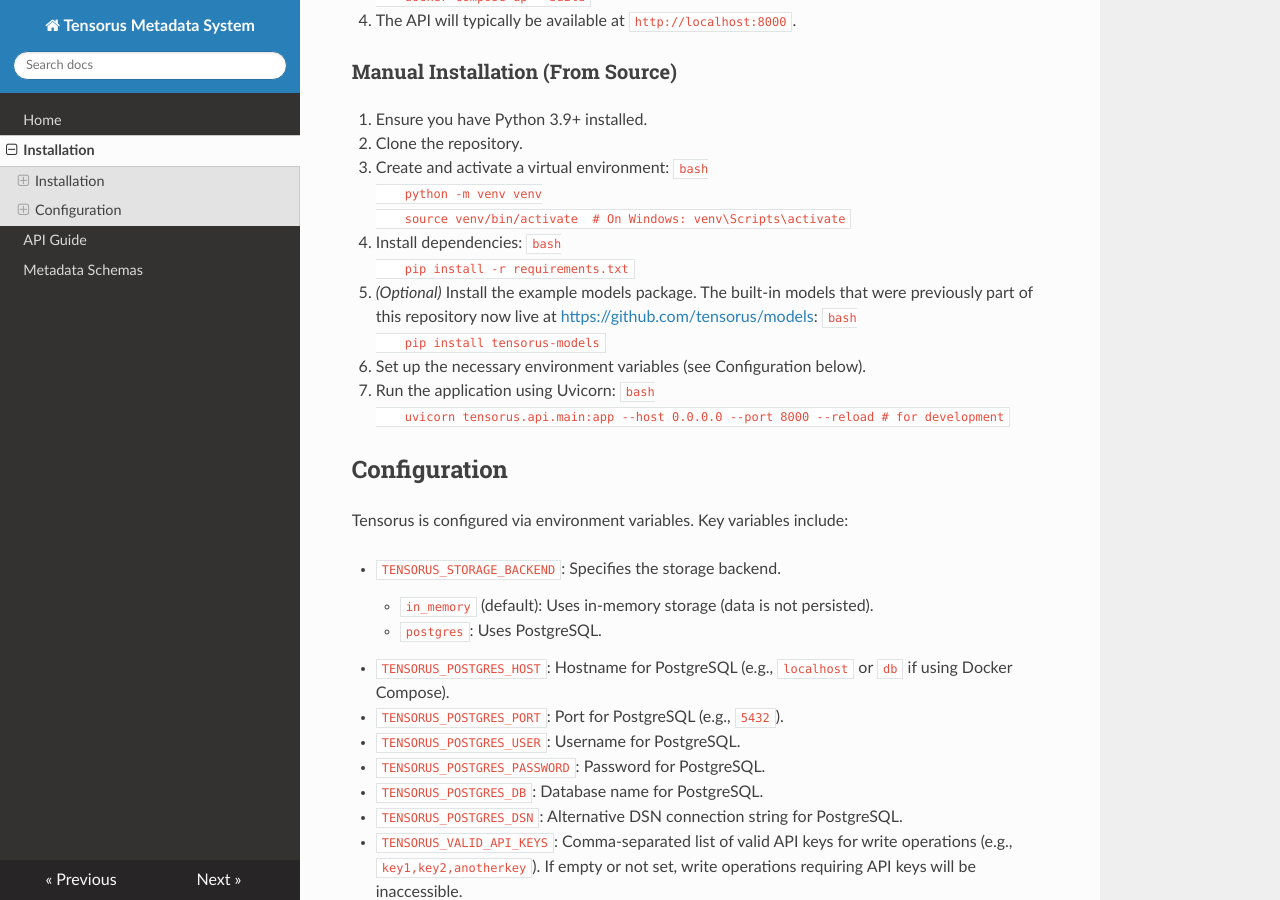
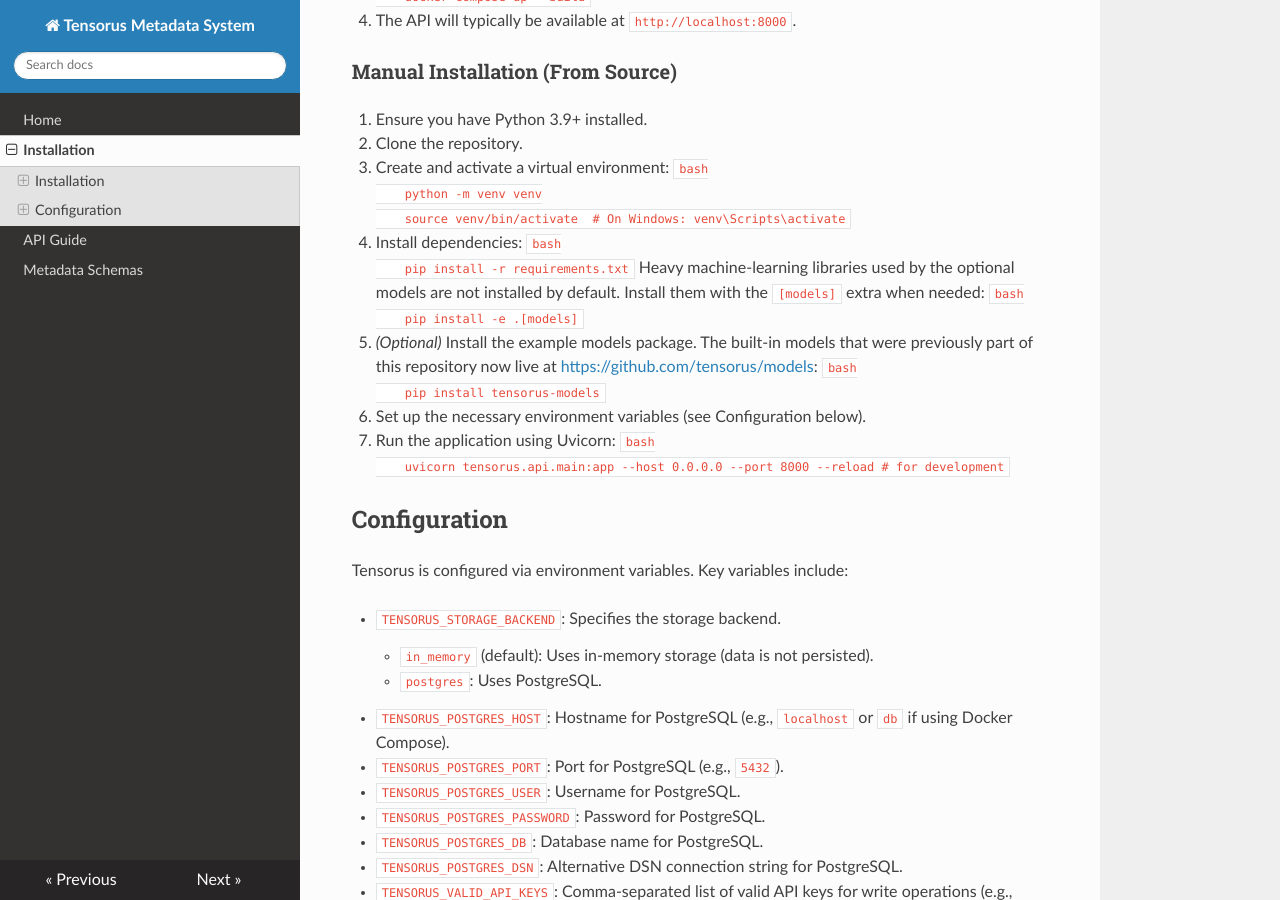
Before and after one commit to tensorus/tensorus, an MkDocs documentation site: the page built from docs/installation.md, in a window 1280 px wide and 900 px high, scrolled down 452 px. Built offline with MkDocs 1.6.1, drawn with Linux system fonts in a browser that asks for light colours; nearby versions of some CDN libraries.

Commit message:
Remove heavy model dependencies

````diff
--- a/docs/installation.md
+++ b/docs/installation.md
@@ -26,6 +26,11 @@
 4.  Install dependencies:
     ```bash
     pip install -r requirements.txt
+    ```
+    Heavy machine-learning libraries used by the optional models are not
+    installed by default. Install them with the `[models]` extra when needed:
+    ```bash
+    pip install -e .[models]
     ```
 5.  *(Optional)* Install the example models package. The built-in models that
     were previously part of this repository now live at
--- a/requirements-test.txt
+++ b/requirements-test.txt
@@ -6,4 +6,3 @@
 httpx==0.23.0
 scipy
 semopy>=2.3
-segmentation-models-pytorch
--- a/requirements.txt
+++ b/requirements.txt
@@ -5,7 +5,6 @@
 torch>=1.13.0
 torchvision>=0.14.0
 segmentation-models-pytorch
-torch-geometric
 transformers
 numpy>=1.21.0
 tensorly
@@ -40,16 +39,12 @@
 # Optional: For plotting example in rl_agent.py
 matplotlib>=3.5.0
 # For Time Series Analysis (ARIMA model)
-statsmodels>=0.13.0
 scikit-learn>=1.3.0
 umap-learn
 pandas>=1.5.0
 arch>=5.7
 lifelines>=0.28
 semopy>=2.3
-xgboost
-lightgbm
-catboost
 gensim
 joblib
 opencv-python
````
Also changed, not shown: DEMO.md (+5 -1 lines), README.md (+4 -0 lines), pyproject.toml (+9 -0 lines), 1 other file.
